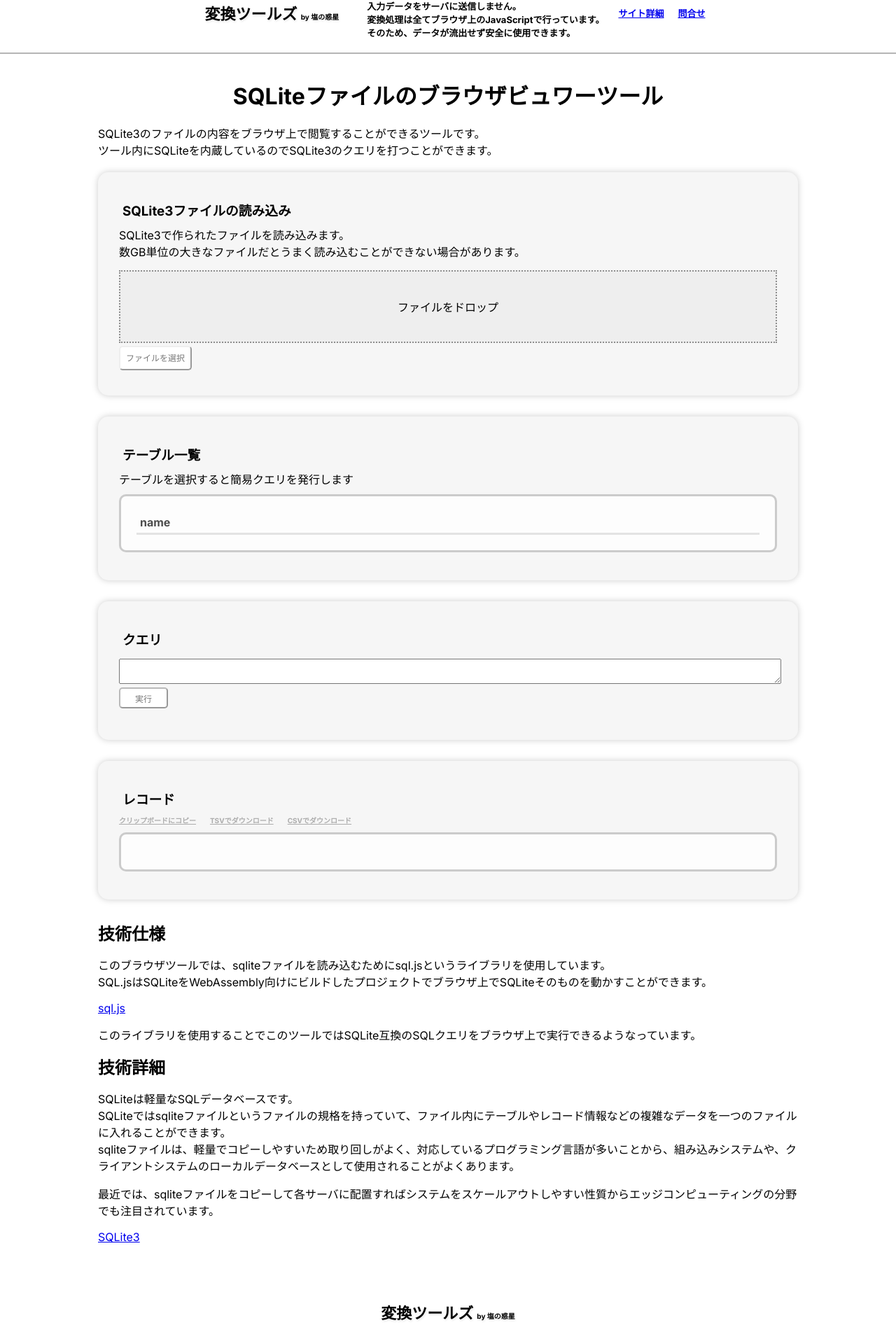
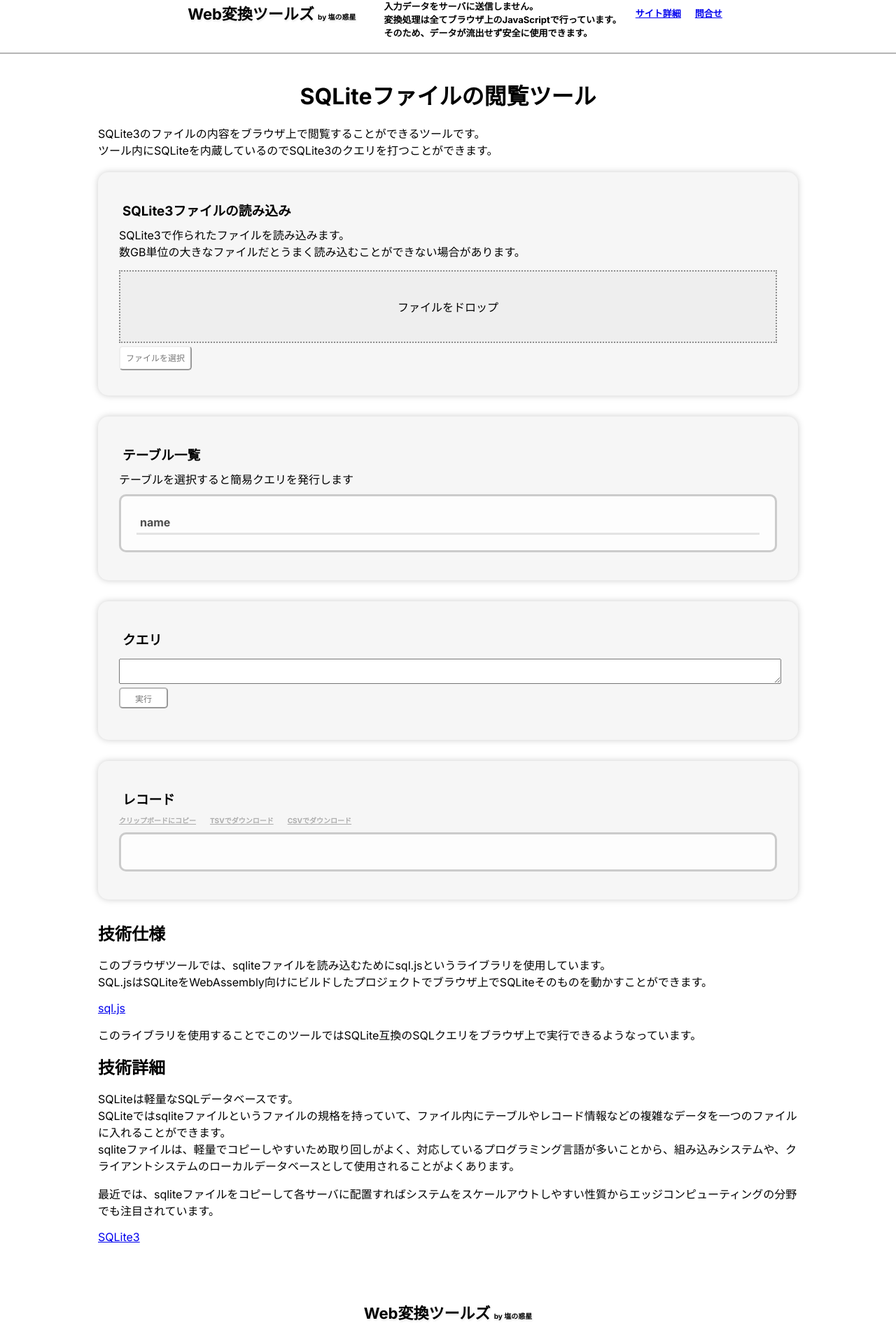
Before and after one commit to corkborg/convertbox, a Next.js app: page /viewer-sqlite in a window 1280 px wide. Shown: the part 35-1955 px from the top of the page at 70% size. Built offline with nearby package versions, Linux system fonts and the light colour scheme.

Commit message:
Fix page title.

```diff
--- a/src/app/layout.tsx
+++ b/src/app/layout.tsx
@@ -9,8 +9,8 @@ const inter = Inter({ subsets: ['latin'] })
 
 export const metadata: Metadata = {
   title: {
-    default: '変換ツールズ',
-    template: '%s | 変換ツールズ',
+    default: 'Web変換ツールズ',
+    template: '%s | Web変換ツールズ',
   },
   description: 'Generated by create next app',
 }
@@ -51,7 +51,11 @@ export default function RootLayout({
             </main>
           </div>
           <footer className={styles.footer}>
-          <div className={styles['header-sitetitle']}><a className={styles['header-sitetitle-a']} href="/">変換ツールズ <span style={{fontSize:'10px'}}>by 塩の惑星</span></a></div>
+            <div className={styles['header-sitetitle']}>
+              <a className={styles['header-sitetitle-a']} href="/">
+                <span>{title}</span> <span style={{fontSize:'10px'}}>by 塩の惑星</span>
+              </a>
+            </div>
           </footer>
         </div>
       </body>
--- a/src/app/viewer-sqlite/page.tsx
+++ b/src/app/viewer-sqlite/page.tsx
@@ -2,7 +2,7 @@ import MainTemplate from "@/components/main-template";
 import SQLiteViewerPipeline from "@/components/pipeline/sqlite-viewer-pipeline";
 
 export const metadata = {
-  title: 'SQLiteファイルのブラウザビュワーツール',
+  title: 'SQLiteファイルの閲覧ツール',
   description: 'SQLite3のファイルをブラウザ上で閲覧するツールです。\nブラウザ上でクエリを打つことができます。',
 };
 
```
